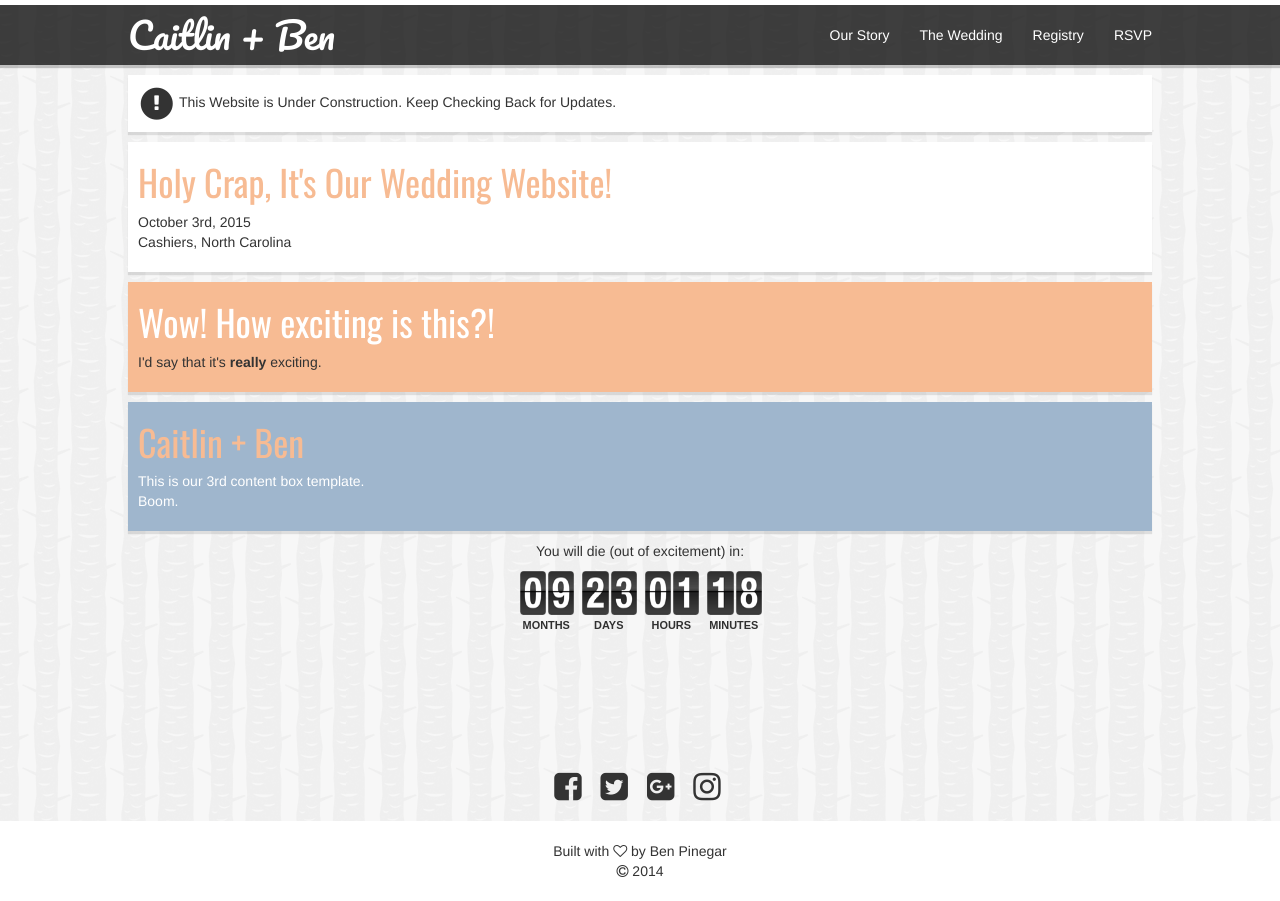
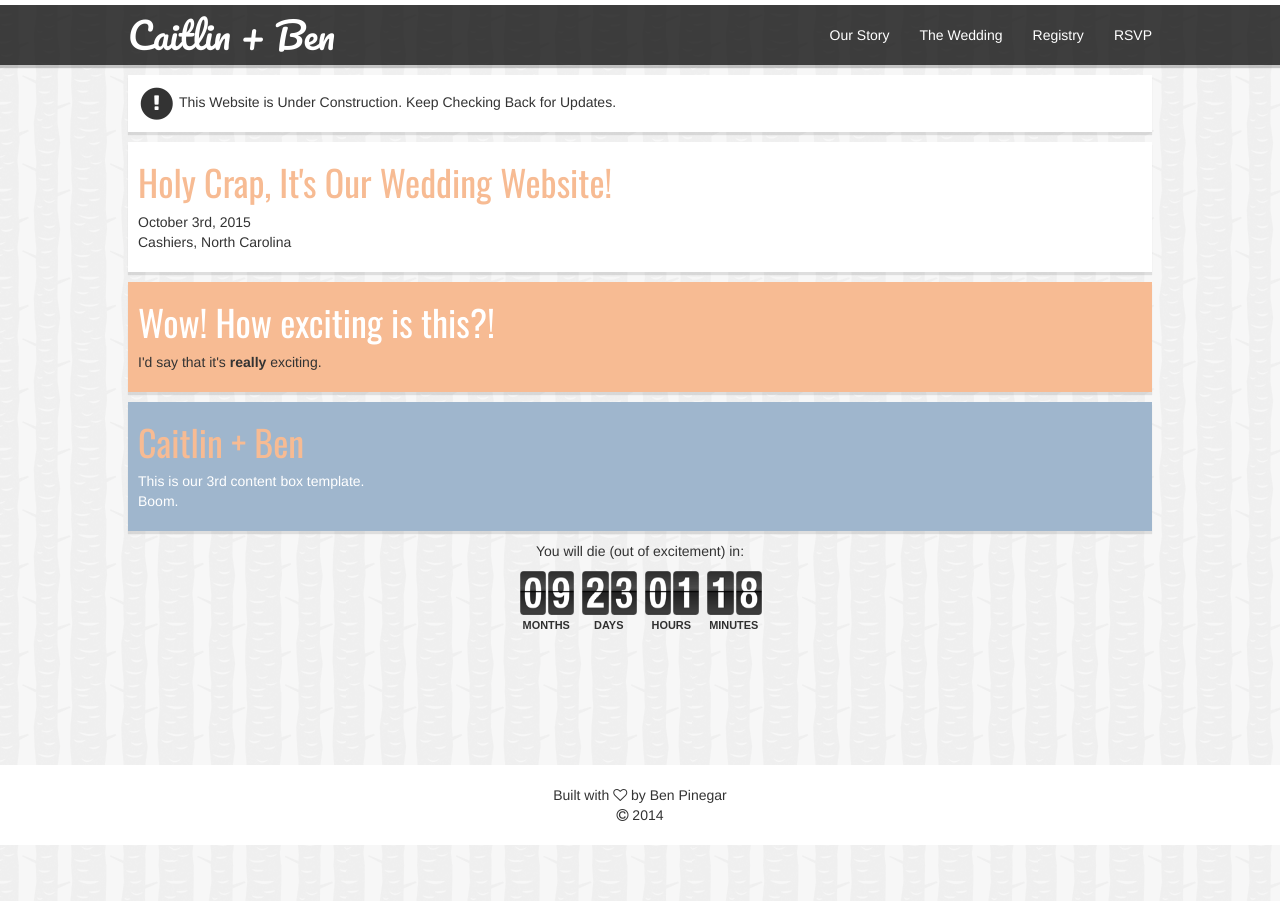
Before and after one commit to bpinegar/bpinegar.github.io, a Jekyll site: the page built from index.html, in a window 1280 px wide. Built offline with Jekyll 4.4.1, drawn with Linux system fonts in a browser that asks for light colours; nearby versions of some CDN libraries.

Commit message:
Update footer.html

```diff
--- a/_includes/footer.html
+++ b/_includes/footer.html
@@ -1,18 +1,9 @@
 <footer>
   <div class="footer-wrapper">
-    <!-- <div class="col-md-6 col-md-offset-3 text-center"> -->
-      <div class="footer-top">
-        <ul class="list-inline">
-          <li><i class="fa fa-facebook-square fa-4"></i></li>
-          <li><i class="fa fa-twitter-square fa-4"></i></li>
-          <li><i class="fa fa-google-plus-square fa-4"></i></li>
-          <li><i class="fa fa-instagram fa-4"></i></li>
-        </ul>
-      </div>
-      <div class="footer-bottom">
-        <p>Built with <i class="fa fa-heart-o"></i> by Ben Pinegar<br><i class="fa fa-copyright"></i> 2014</p>
-      </div>
-    <!-- </div> -->
+    <!-- <div class="footer-top"></div> -->
+    <div class="footer-bottom">
+      <p>Built with <i class="fa fa-heart-o"></i> by Ben Pinegar<br><i class="fa fa-copyright"></i> 2014</p>
+    </div>
   </div>
 </footer>
 
```
